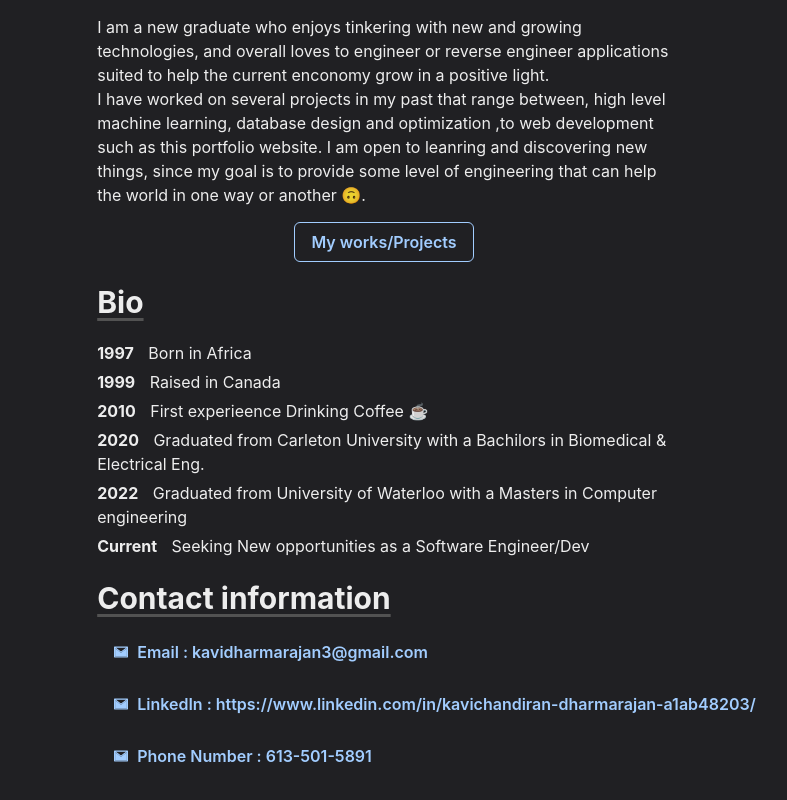
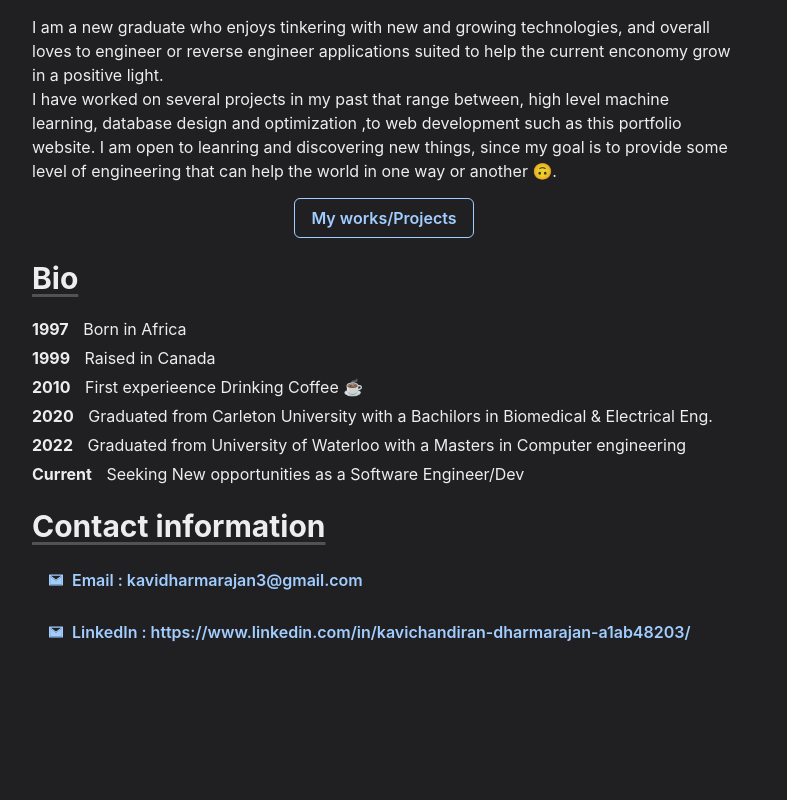
Before and after one commit to Kavi-D/Portfolio, a Next.js app in the folder app-local/: page / in a window 1280 px wide. Shown: the part 264-1064 px from the top of the page, without its empty margins (256-1043 px from the left). After the commit the page ends 948 px from the top, so only its background shows below. Built offline with nearby package versions, Linux system fonts and the light colour scheme.

Commit message:
changed some scaling of words, still need to work on project page

```diff
--- a/app-local/pages/index.js
+++ b/app-local/pages/index.js
@@ -1,4 +1,4 @@
-import { Box, Container, Heading, Button, Center, List, ListItem} from '@chakra-ui/react'
+import { Box, Container, Heading, Button, Center, List, ListItem, AvatarBadge} from '@chakra-ui/react'
 import Title from '../components/title';
 import Paragraph from '../components/Paragraph';
 import BulletPoint from '../components/Bulletpoint';
@@ -10,7 +10,7 @@ const Page = () => {
 
   return (
 
-    <Container>
+    <Container maxW = "contianer.sm">
       <Box display={ {md:'flex'}}>
         <Box flexGrow = {1}>
           <Heading as = "h2" variant = "page-title" paddingTop="20px">
@@ -68,18 +68,14 @@ const Page = () => {
             </ListItem>
 
             <ListItem>
-
-              <Button colorScheme = "messenger" variant='ghost' leftIcon={<AiTwotoneMail/>}>
-                  <div> LinkedIn : https://www.linkedin.com/in/kavichandiran-dharmarajan-a1ab48203/</div>
-              </Button>
+                <Link href="https://www.linkedin.com/in/kavichandiran-dharmarajan-a1ab48203/">
+                  <Button colorScheme = "messenger" variant='ghost' leftIcon={<AiTwotoneMail/>}>
+                      <div> LinkedIn : https://www.linkedin.com/in/kavichandiran-dharmarajan-a1ab48203/</div>
+                  </Button>
+                </Link>
             </ListItem>
 
-            <ListItem>
-              <Button colorScheme = "messenger" variant='ghost' leftIcon={<AiTwotoneMail/>}>
-                  <div> Phone Number : 613-501-5891</div>
-              </Button>
 
-            </ListItem>
 
           </List>
 
```
